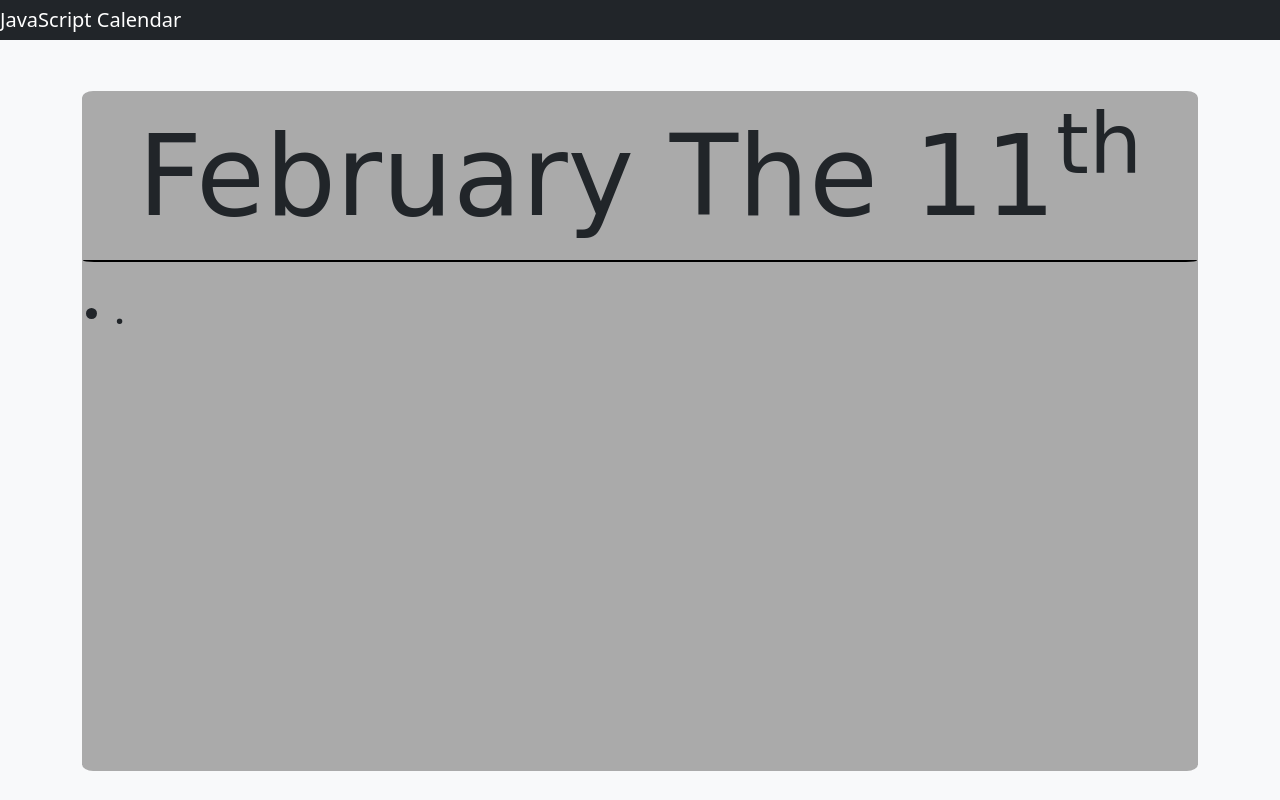
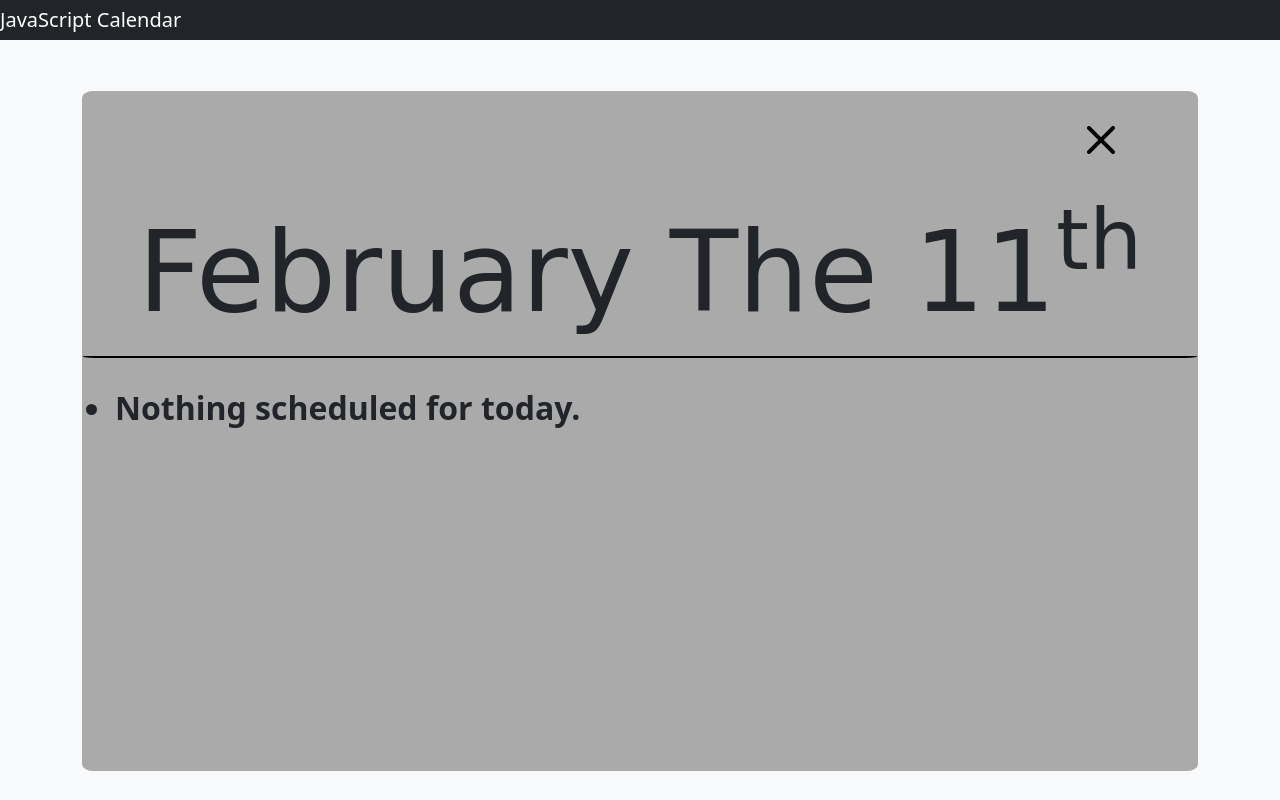
Before and after one commit to wbojczuk/jscal, a plain HTML site: page index.html in a window 1280 px wide. Both pictures are taken after a click on the link "11". Drawn offline with nearby package versions, Linux system fonts and the light colour scheme; a web font is replaced by a local one.

Commit message:
updated ExpandDay to devTesting v0.2

```diff
--- a/index.html
+++ b/index.html
@@ -33,6 +33,11 @@
         <div class="row">
             <div class="col-12 expanded-col">
                 <div class="expanded-container" id="expandedContainer">
+
+                    <!-- Close Expanded Day Button -->
+                    <div class="text-right"><a href="#" class="bi bi-x close-expanded-button" id="closeExpandedButton" onclick="closeExpanded();"></a></div>
+
+
                     <!-- Expanded TITLE -->
             <div id="expandedTitle" class=" text-center expanded-title">
 
@@ -43,7 +48,7 @@
 
                  <!-- Day Events List -->
                 <ul class="expanded-events-list" id="expandedEventsList">
-
+                    <li></li>
                 </ul>
 
             </div>
--- a/js/expanded.js
+++ b/js/expanded.js
@@ -13,8 +13,11 @@ function expandDay(dayNum) {
     // "titleHTML" is from calendar.js
     document.getElementById("expandedMonth").innerHTML = titleHTML;
     document.getElementById("expandedDayNum").innerHTML = "The " + expandedDayNum;
+    if (dayEvent[dayNum] == ""){
+        document.getElementById("expandedEventsList").innerHTML = "<li class='fw-bold'>Nothing scheduled for today.</li>";
+    } else{
     document.getElementById("expandedEventsList").innerHTML = "<li class='fw-bold'>" + dayEvent[dayNum] + ".</li>";
-
+    }
     }
 
     // Calculate Expanded Day Number/Superscript
@@ -50,6 +53,7 @@ function expandDay(dayNum) {
 
 // Calculate Expanded Events List
 
-function calcExpandedEventsList() {
-
+function closeExpanded() {
+    document.getElementById("expandedDay").style.display = "none";
+    document.getElementById("calendarWrapper").style.display = "initial";
 }
--- a/style.css
+++ b/style.css
@@ -9,6 +9,10 @@ body {
     display: flex;
     align-items: center;
     justify-content: center;
+}
+.text-right {
+    text-align: right;
+    padding-right: 5vw;
 }
 
 /* Navbar */
@@ -104,3 +108,14 @@ margin-top: 2vw;
 .expanded-events-list li {
     font-size: 2em;
 }
+
+/* CLOSE BUTTON */
+.close-expanded-button {
+    font-size: 4em;
+    color: #000;
+    text-decoration: none;
+}
+
+.close-expanded-button:hover {
+    color: #ccc;
+}
```
